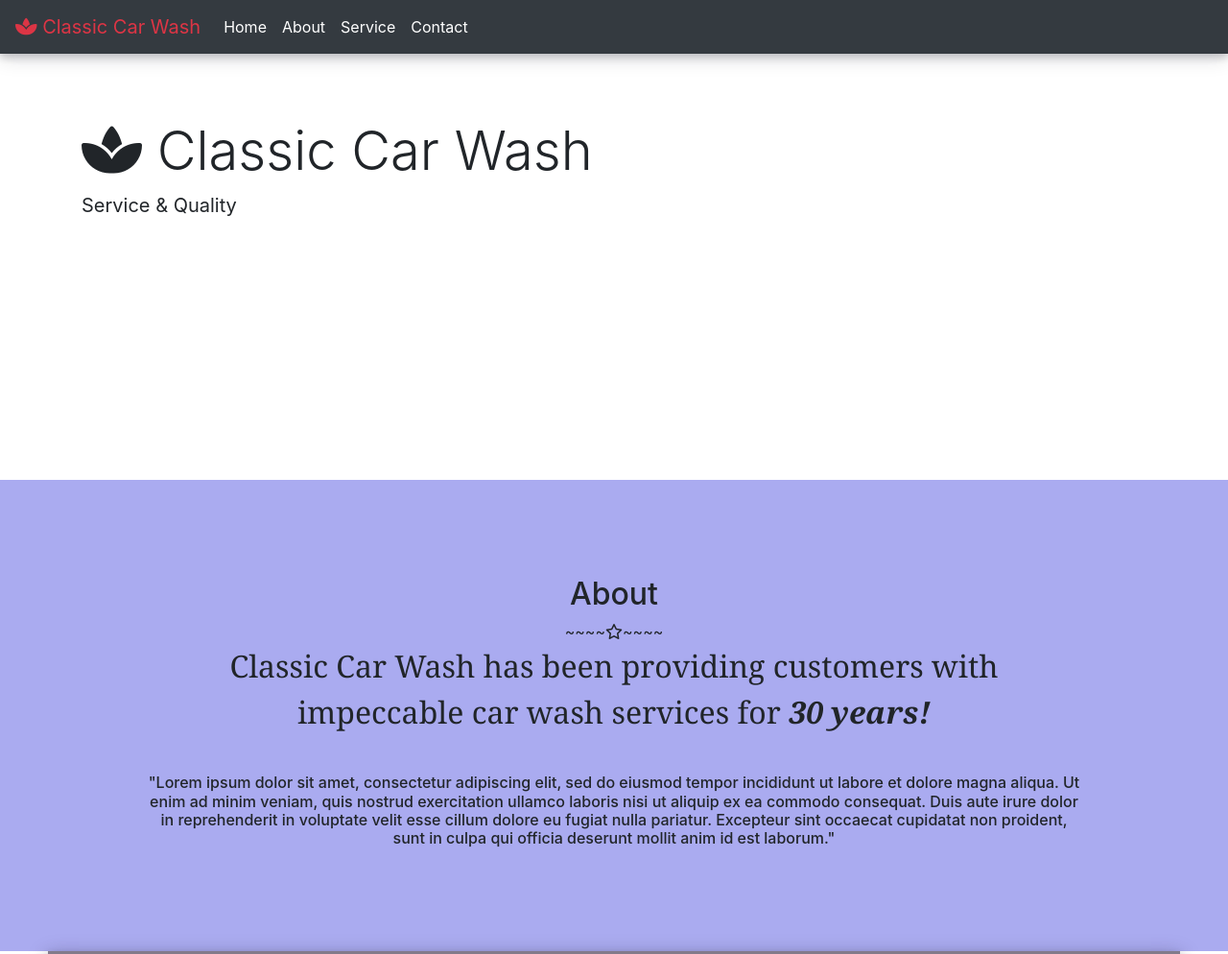
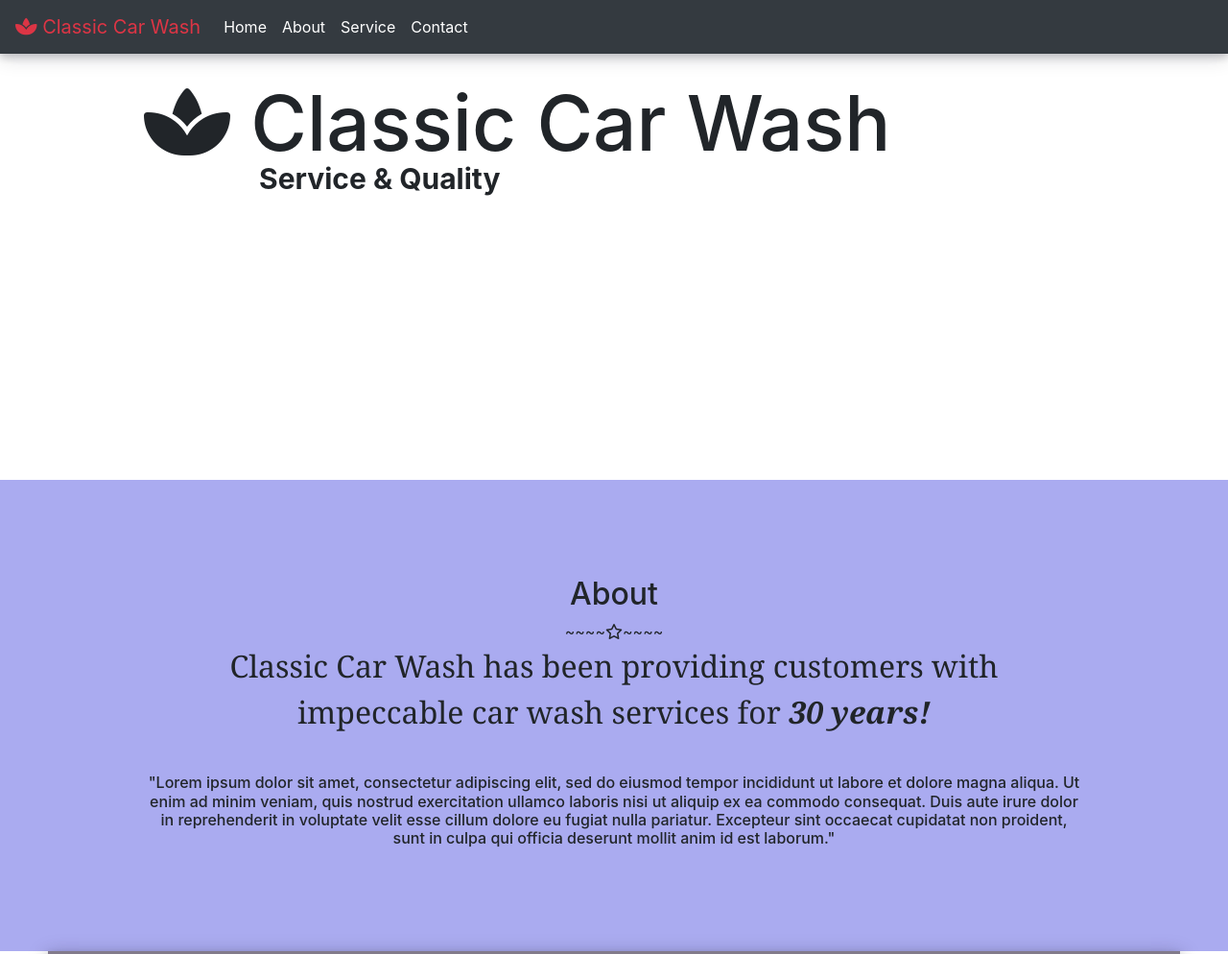
Before and after one commit to Mhoward1934/Car-Wash, a plain HTML site: page index.html in a window 1280 px wide. Shown: the top 994 px of the page at 96% size. Drawn offline with nearby package versions, Linux system fonts and the light colour scheme.

Commit message:
added additional styling to page

```diff
--- a/assets/css/style.css
+++ b/assets/css/style.css
@@ -5,12 +5,25 @@
 
 .header {
     height: 500px;
-    padding-top: 60px;
+    padding-top: 80px;
+    padding-left: 150px;
     background-image: url("../images/bubble-clean-clear-339119.jpg");
     background-attachment: fixed;
     background-size: cover;
     background-position: center center;
     background-repeat: no-repeat;
+    line-height: 4px;
+}
+
+.header p {
+    padding-left: 120px;
+}
+
+.header img {
+    border-radius: 30%;
+    width: 100%;
+    height: auto;
+    box-shadow: 0 4px 8px 0px rgba(17, 17, 32, 0.20), 0 6px 20px 0 rgba(17, 17, 32, 0.40);
 }
 
 .about p {
--- a/index.html
+++ b/index.html
@@ -39,12 +39,17 @@
     </div>
   </nav>
   <div class="header">
-    <div class="jumbotron jumbotron-fluid bg-transparent">
-      <div class="container">
-        <h1 class="display-4"><i class="fas fa-spa"></i> Classic Car Wash</h1>
-        <p class="lead"><strong>Service & Quality</strong></p>
+      <h1 style="font-size: 80px"><i class="fas fa-spa"></i> Classic Car Wash</h1>
+      <p style="font-size: 30px"><strong>Service & Quality</strong></p>
+    <!-- <div class="row">
+      <div class="col-sm-6 col-md-5">
+        <h1 style="font-size: 80px"><i class="fas fa-spa"></i> Classic Car Wash</h1>
+        <p style="font-size: 30px"><strong>Service & Quality</strong></p>
       </div>
-    </div>
+      <div class="col-sm-6 col-md-5">
+        <img src="../Car-Wash/assets/images/asphalt-auto-automobile-712618.jpg" alt="classic car2" width="500px" height="300px">
+      </div>
+    </div> -->
   </div>
   <div class="about text-center">
     <h2>About</h2>
```
